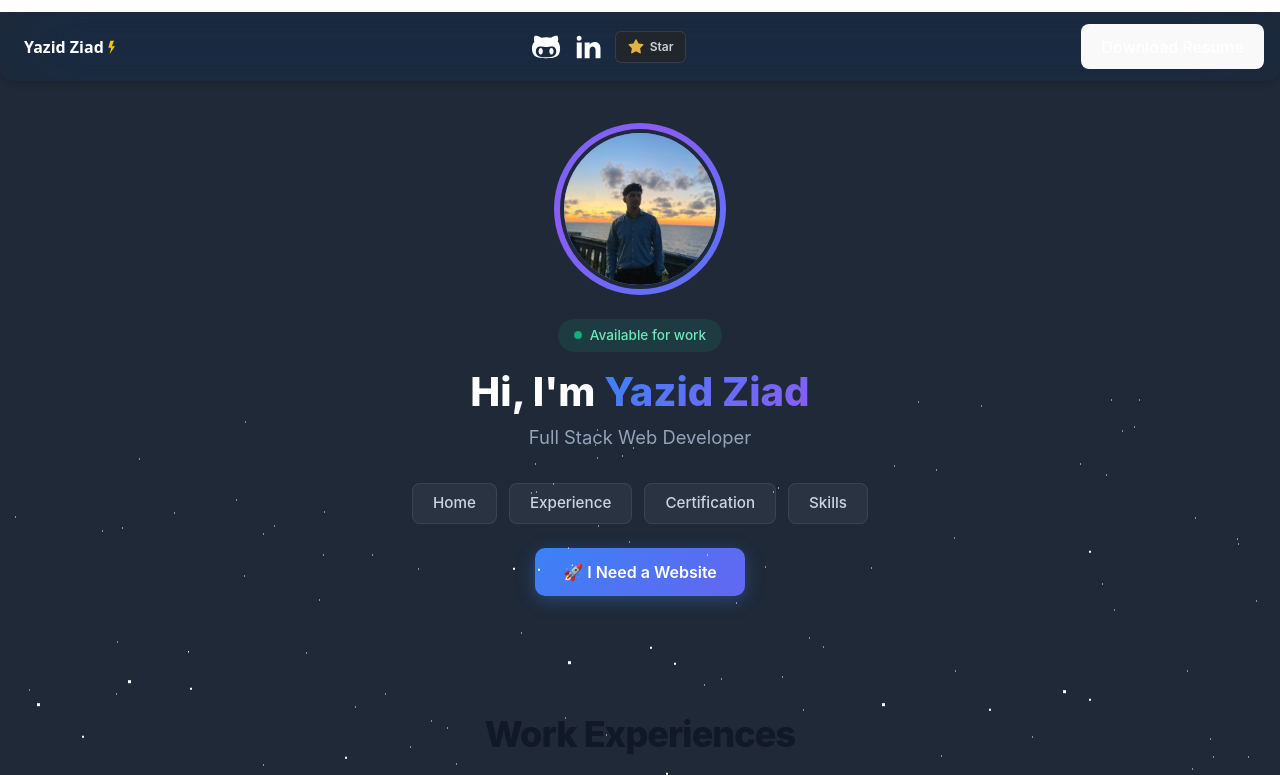
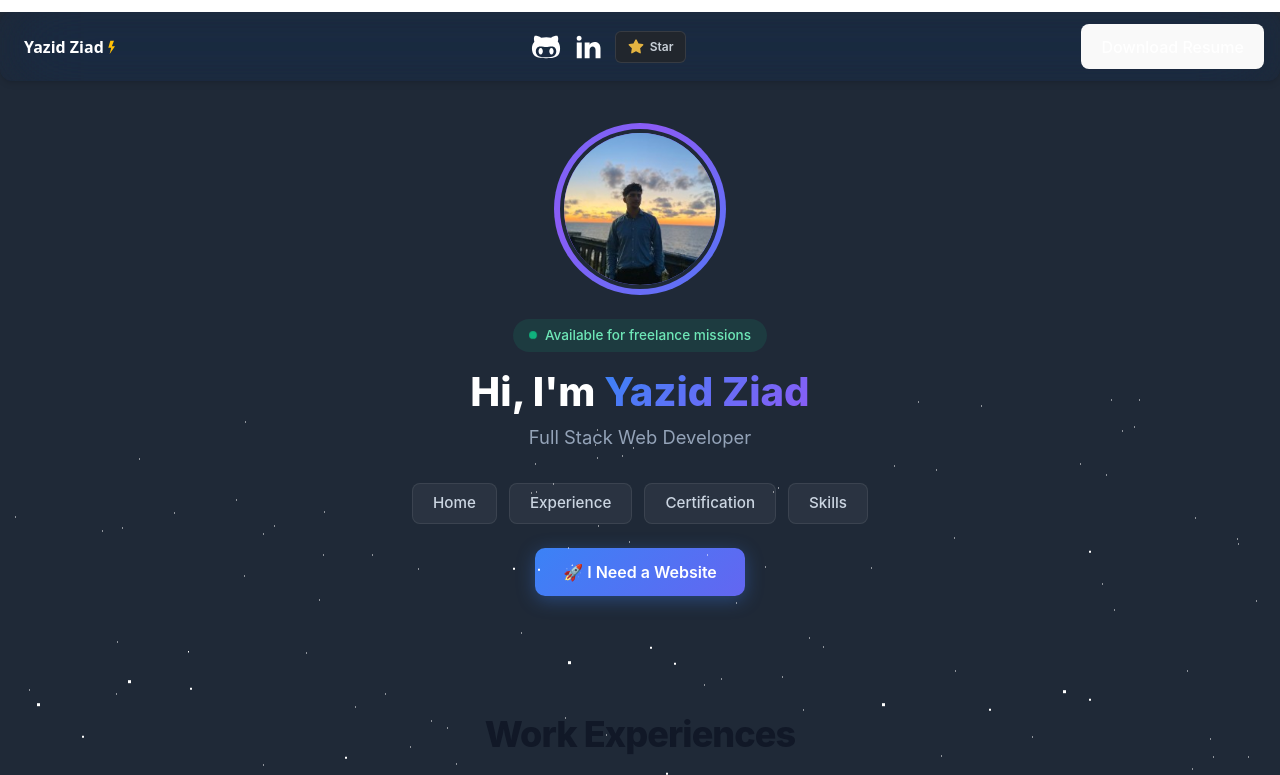
Before and after one commit to yazid120/Yazid_ziad_portfolio, a React (Vite) app: page / in a window 1280 px wide. Shown: the top 775 px of the page. Built offline with nearby package versions, Linux system fonts and the light colour scheme.

Commit message:
fix: use root base path for Vercel, repo path only for GitHub Pages

```diff
--- a/src/Components/presentation_part.jsx
+++ b/src/Components/presentation_part.jsx
@@ -23,7 +23,7 @@ const PresentationSection = function ({ onOpenServices }) {
             <div>
                 <span className="hero-status">
                     <span className="hero-status-dot"></span>
-                    Available for work
+                    Available for freelance missions
                 </span>
             </div>
 
--- a/src/config.js
+++ b/src/config.js
@@ -1,5 +1,5 @@
 const config = {
-    baseUrl: process.env.NODE_ENV === 'production' ? '/Yazid_ziad_portfolio' : '/Yazid_ziad_portfolio'
+    baseUrl: import.meta.env.VITE_GITHUB_PAGES ? '/Yazid_ziad_portfolio' : ''
 };
 
 export default config;
--- a/vite.config.js
+++ b/vite.config.js
@@ -4,5 +4,5 @@ import react from '@vitejs/plugin-react'
 // https://vitejs.dev/config/
 export default defineConfig({
   plugins: [react()],
-  base: '/Yazid_ziad_portfolio/',
+  base: process.env.GITHUB_PAGES ? '/Yazid_ziad_portfolio/' : '/',
 })
```
